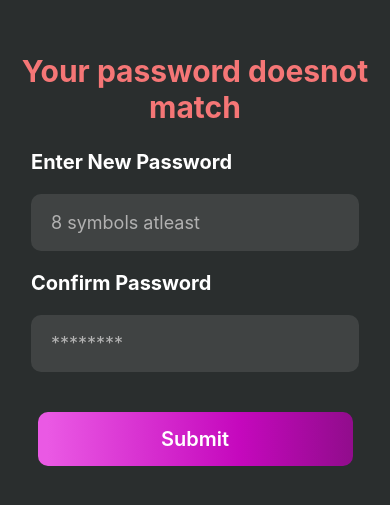
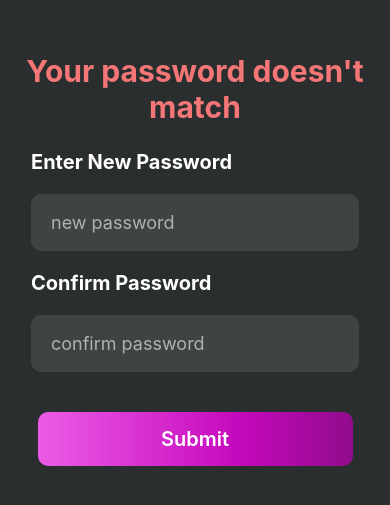
Before and after one commit to Himanshuxyzz/BiddingCard_Game, a React Native app: screen /inCorrectPassword in a window 390 px wide. Shown: the part 119-624 px from the top of the page. Built offline with nearby package versions, Linux system fonts and the light colour scheme.

Commit message:
chores : fixed logic for confirming password

```diff
--- a/App/Screens/ForgotPassword/NotMatchedPassword.jsx
+++ b/App/Screens/ForgotPassword/NotMatchedPassword.jsx
@@ -1,54 +1,74 @@
-import { StyleSheet, Text, TextInput, View } from "react-native";
+import { StyleSheet, TextInput, View } from "react-native";
 import React, { useState } from "react";
 import Colors from "../../Utils/Colors";
 import WhiteText from "../../Components/WhiteText/WhiteText";
 import GradientVarientOneBtn from "../../Components/GradientBtn/GradientVariantOneBtn";
 
+const NewPassword = ({ navigation }) => {
+  const [newPassword, setNewPassword] = useState("");
+  const [confirmPassword, setConfirmPassword] = useState("");
 
-const NotMatchedPassword = () => {
-  const [emailMobile, setEmailMobile] = useState("");
+  const handlePassword = () => {
+    if (newPassword !== undefined && (newPassword || newPassword !== "")) {
+      console.log({ newPass: newPassword, confirmPass: confirmPassword });
+      navigation.navigate(
+        confirmPassword === newPassword
+          ? "correctPassword"
+          : "inCorrectPassword"
+      );
+      setNewPassword("");
+      setConfirmPassword("");
+      return;
+    }
+    console.log("please enter password");
+  };
 
   return (
     <View style={styles.container}>
       <View style={styles.subContainer}>
         <WhiteText style={styles.Heading}>
-          Your password doesnot match
+          Your password doesn't match
         </WhiteText>
 
         <View style={styles.inputContainer}>
           <WhiteText style={styles.subHeading}>Enter New Password</WhiteText>
           <TextInput
-            value={emailMobile}
+            value={newPassword}
             //   onChangeText={(text) => setEmailMobile(text)}
-            onChangeText={setEmailMobile}
+            onChangeText={(text) => setNewPassword(text)}
             style={styles.input}
-            placeholder="8 symbols atleast"
+            placeholder="new password"
             keyboardType="default"
             placeholderTextColor={Colors.INPUT_PLACEHOLDER}
             autoCapitalize={"none"}
+            secureTextEntry
           />
 
           <WhiteText style={styles.subHeading}>Confirm Password</WhiteText>
           <TextInput
-            value={emailMobile}
+            value={confirmPassword}
             //   onChangeText={(text) => setEmailMobile(text)}
-            onChangeText={setEmailMobile}
+            onChangeText={(text) => setConfirmPassword(text)}
             style={styles.input}
-            placeholder="********"
+            placeholder="confirm password"
             placeholderTextColor={Colors.INPUT_PLACEHOLDER}
             autoCapitalize={"none"}
             secureTextEntry
           />
         </View>
 
-        <GradientVarientOneBtn btnText={"Submit"} style={styles.btn} />
-
+        <GradientVarientOneBtn
+          btnText={"Submit"}
+          style={styles.btn}
+          //   onPress={() => navigation.navigate("correctPassword")}
+          onPress={handlePassword}
+        />
       </View>
     </View>
   );
 };
 
-export default NotMatchedPassword;
+export default NewPassword;
 
 const styles = StyleSheet.create({
   container: {
```
